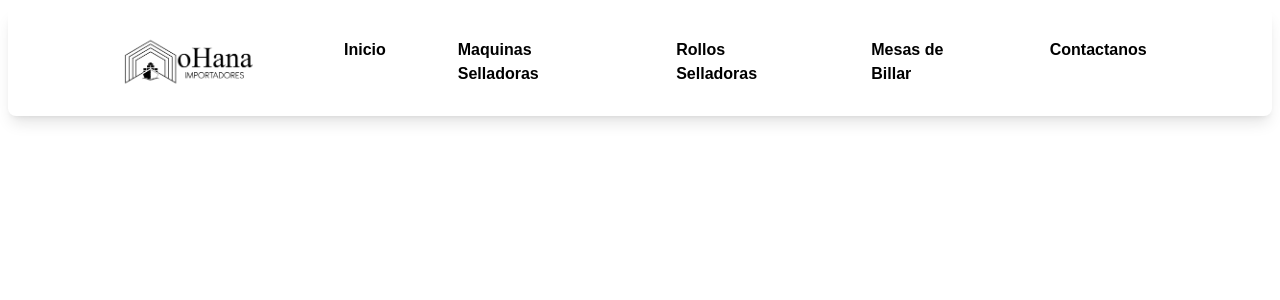
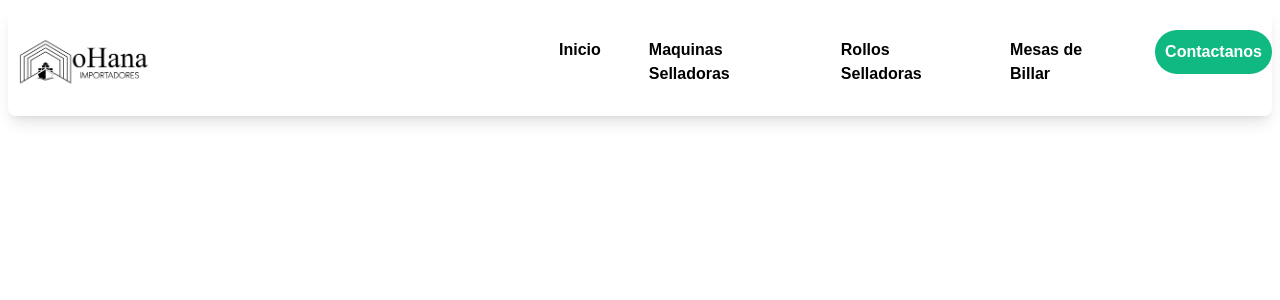
Before and after one commit to icecompanysas/importaciones, a React (Vite) app: page / in a window 1280 px wide. Shown: the top 300 px of the page. Built offline with nearby package versions, Linux system fonts and the light colour scheme.

Commit message:
menu mobile

```diff
--- a/src/components/Home.tsx
+++ b/src/components/Home.tsx
@@ -1,24 +1,63 @@
+import { useState } from 'react';
 import { Link } from 'react-router-dom'; // Importa Link desde react-router-dom
 import Logo from '../images/LOGO.png';
 
 export default function Home() {
+  const [isMenuOpen, setIsMenuOpen] = useState(false);
+
+  const toggleMenu = () => {
+    setIsMenuOpen(!isMenuOpen);
+  };
+
   return (
     <div className="bg-white mx-auto p-2 font-poppins">
-      <nav className="flex justify-between lg:justify-center items-center shadow-lg mb- rounded-lg  ">
-        <div className='logo p-2 w-1/6'>
-        <img src={Logo} alt="Logo Ohana Importaciones" className="w-36 h-auto my-4 lg:mr-8" />
+      <nav className="flex justify-between lg:justify-center items-center shadow-lg mb-4 rounded-lg relative">
+        <div className='logo p-2 w-1/2'>
+          <img src={Logo} alt="Logo Ohana Importaciones" className="w-36 h-auto my-4 lg:mr-8" />
         </div>
-        <div className='links lg:block w-1/6 md:w-4/6 hidden '>
+        <div className='links lg:block w-1/6 md:w-4/6 hidden lg:flex'>
           <ul className="menu flex space-x-4 lg:space-x-8">
             <li><Link to="/" className='link'>Inicio</Link></li>
             <li><Link to="/maquinasselladoras" className='link'>Maquinas Selladoras</Link></li>
             <li><Link to="/rollosselladoras" className='link'>Rollos Selladoras</Link></li>
             <li><Link to="/mesasdebillar" className='link'>Mesas de Billar</Link></li>
-            <li><Link to="/contacto" className='link'>Contactanos</Link></li>
+            <li>
+              <Link to="/contacto" className='p-2 bg-emerald-500 rounded-full text-white font-bold block
+                           hover:bg-white hover:text-black hover:border-emerald-500
+                           transition duration-500 border-2 border-transparent'>
+                Contactanos
+              </Link>
+            </li>
           </ul>
+        </div>
+        <div className='block lg:hidden w-1/6 lg:w-4/6'>
+          <button onClick={toggleMenu} className='link' id='mobile-menu'>
+            Menu
+          </button>
         </div>
       </nav>
 
+      {isMenuOpen && (
+        <div className="fixed inset-0 z-50 bg-gray-800 bg-opacity-90 flex flex-col items-center justify-center">
+          <button onClick={toggleMenu} className="absolute top-4 right-4 text-white text-2xl font-bold">
+            X
+          </button>
+          <ul className="menu flex flex-col space-y-4 text-center">
+            <li><Link to="/" className='link text-white text-xl' onClick={toggleMenu}>Inicio</Link></li>
+            <li><Link to="/maquinasselladoras" className='link text-white text-xl' onClick={toggleMenu}>Maquinas Selladoras</Link></li>
+            <li><Link to="/rollosselladoras" className='link text-white text-xl' onClick={toggleMenu}>Rollos Selladoras</Link></li>
+            <li><Link to="/mesasdebillar" className='link text-white text-xl' onClick={toggleMenu}>Mesas de Billar</Link></li>
+            <li>
+              <Link to="/contacto" className='p-2 bg-emerald-500 rounded-full text-white font-bold block
+                           hover:bg-white hover:text-black hover:border-emerald-500
+                           transition duration-500 border-2 border-transparent'
+                           onClick={toggleMenu}>
+                Contactanos
+              </Link>
+            </li>
+          </ul>
+        </div>
+      )}
     </div>
   );
 }
--- a/src/index.css
+++ b/src/index.css
@@ -9,5 +9,5 @@ body {
   font-family: 'Poppins', sans-serif;
 }
 .link {
-    @apply font-bold block p-5 hover:text-emerald-500
+    @apply font-bold block p-2 hover:text-emerald-500
 }
```
